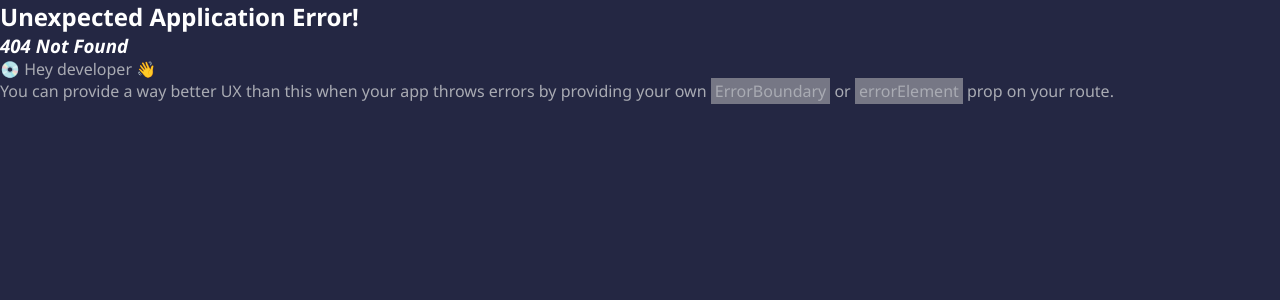
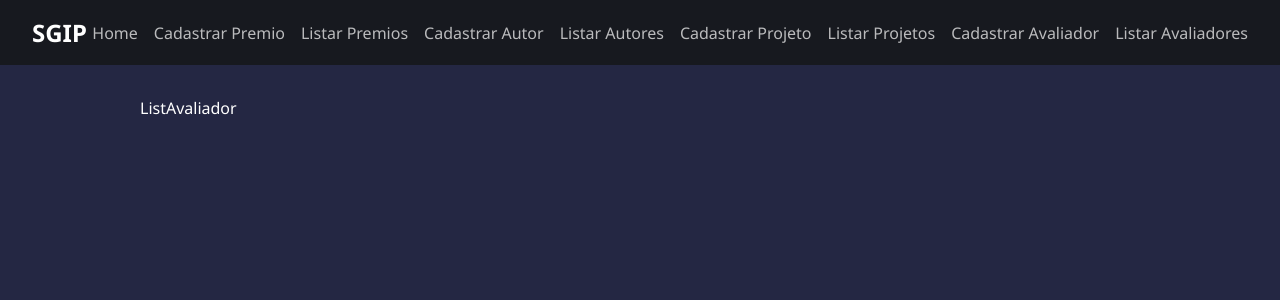
Before and after one commit to JhonatanSSantiago/API-Sistema-de-Gestao-de-Inscricao-de-Projetos-em-Nodejs-e-React-com-MongoDB, a React (Vite) app in the folder frontend/sgip-app/: page /listavaliador in a window 1280 px wide. Before the commit this address had no page. Shown: the top 300 px of the page. Built offline with nearby package versions, Linux system fonts and the light colour scheme.

Commit message:
Mapeando rotas Avaliador

```diff
--- a/frontend/sgip-app/src/components/Navbar.jsx
+++ b/frontend/sgip-app/src/components/Navbar.jsx
@@ -15,6 +15,8 @@ const Navbar = () => {
             <li><Link to={'/listautor'} >Listar Autores</Link></li>
             <li><Link to={'/newprojeto'}>Cadastrar Projeto</Link></li>
             <li><Link to={'/listprojeto'} >Listar Projetos</Link></li>
+            <li><Link to={'/newavaliador'}>Cadastrar Avaliador</Link></li>
+            <li><Link to={'/listavaliador'} >Listar Avaliadores</Link></li>
         </ul>
     </nav>
   )
--- /dev/null
+++ b/frontend/sgip-app/src/pages/avaliador/ListAvaliador.jsx
@@ -0,0 +1,9 @@
+import React from 'react'
+
+const ListAvaliador = () => {
+  return (
+    <div>ListAvaliador</div>
+  )
+}
+
+export default ListAvaliador
```
Also changed, not shown: frontend/sgip-app/src/main.jsx (+8 -2 lines).
